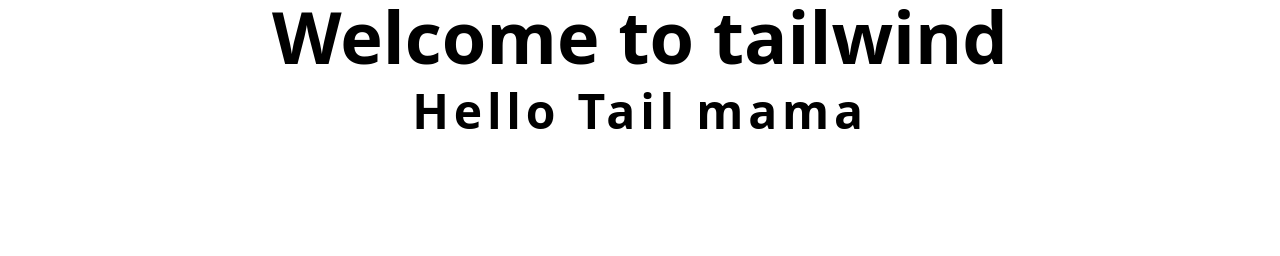
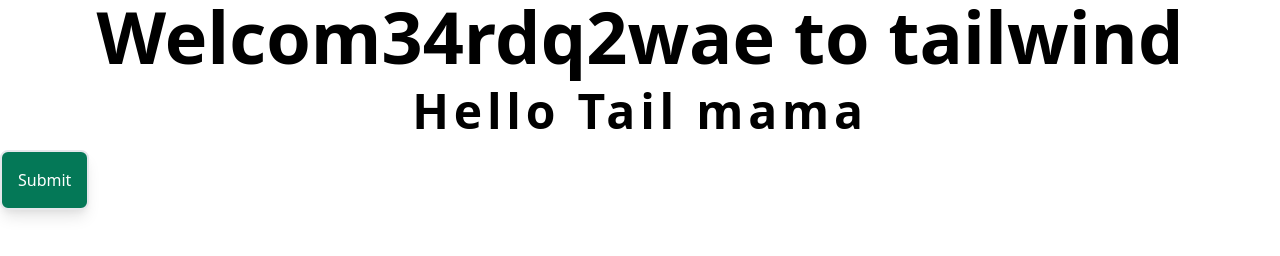
Before and after one commit to anisurarzu/tailwind-web-1, a plain HTML site: page index.htm in a window 1280 px wide. Drawn offline with nearby package versions, Linux system fonts and the light colour scheme.

Commit message:
button added

```diff
--- a/index.htm
+++ b/index.htm
@@ -12,7 +12,7 @@
     />
   </head>
   <body>
-    <h1 class="text-7xl font-bold text-center">Welcome to tailwind</h1>
+    <h1 class="text-7xl font-bold text-center">Welcom34rdq2wae to tailwind</h1>
     <h3
       class="
         text-5xl
@@ -24,5 +24,19 @@
     >
       Hello Tail mama
     </h3>
+
+    <button
+      class="
+        border-2
+        p-4
+        rounded-lg
+        bg-green-700
+        text-white
+        shadow-lg
+        hover:bg-purple-400
+      "
+    >
+      Submit
+    </button>
   </body>
 </html>
```
Also changed, not shown: 1 other file.
